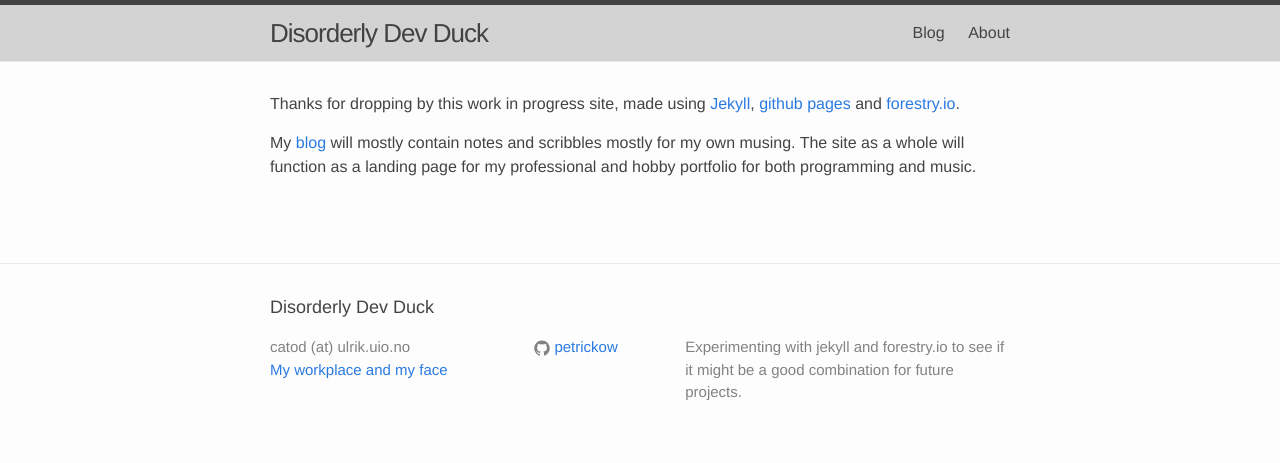
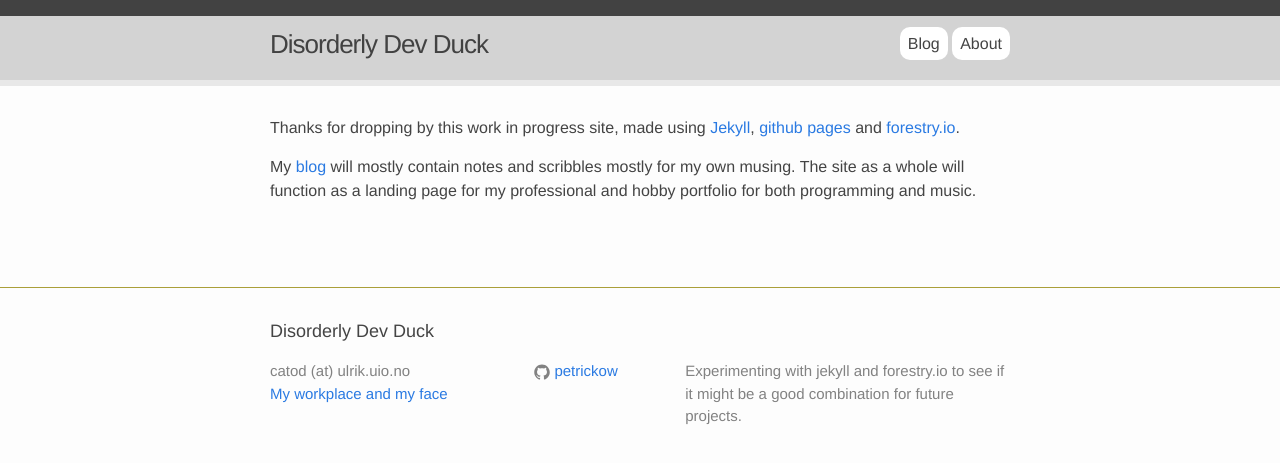
Before and after one commit to petrickow/petrickow.github.io, a Jekyll site: the page built from index.html, in a window 1280 px wide. Shown: the top 463 px of the page. Built offline with Jekyll 4.4.1, drawn with Linux system fonts in a browser that asks for light colours.

Commit message:
Updated style

```diff
--- a/_sass/_layout.scss
+++ b/_sass/_layout.scss
@@ -2,9 +2,9 @@
  * Site header
  */
 .site-header {
-    border-top: 5px solid $grey-color-dark;
-    border-bottom: 1px solid $grey-color-light;
-    min-height: 56px;
+    border-top: 1em solid $grey-color-dark;
+    border-bottom: 0.4em solid $grey-color-light;
+    min-height: 4em;
 
     background-color: $color-primary-4;
 
@@ -19,6 +19,8 @@
     letter-spacing: -1px;
     margin-bottom: 0;
     float: left;
+
+    //border-bottom: 1px solid $color-secondary-1-0;
 
     &,
     &:visited {
@@ -37,10 +39,23 @@
     .page-link {
         color: $text-color;
         line-height: $base-line-height;
+        min-width: 25px;
+        background-color: $color-secondary-1-4;
+
+            padding: 0.5em 0.5em 0.5em 0.5em;
+
+            -moz-border-radius: 10px;
+            -webkit-border-radius: 10px;
+            border-radius: 10px; // future proofing
+            -khtml-border-radius: 10px; // for old Konqueror browsers
+
+        @include media-query($on-laptop) {
+
+        }
 
         // Gaps between nav items, but not on the last one
         &:not(:last-child) {
-            margin-right: 20px;
+            //margin-right: 20px;
         }
     }
 
@@ -94,13 +109,11 @@
     }
 }
 
-
-
 /**
  * Site footer
  */
 .site-footer {
-    border-top: 1px solid $grey-color-light;
+    border-top: 1px solid $color-secondary-1-0;
     padding: $spacing-unit 0;
 }
 
```
Also changed, not shown: gulp.js (added, +14 -0 lines).
